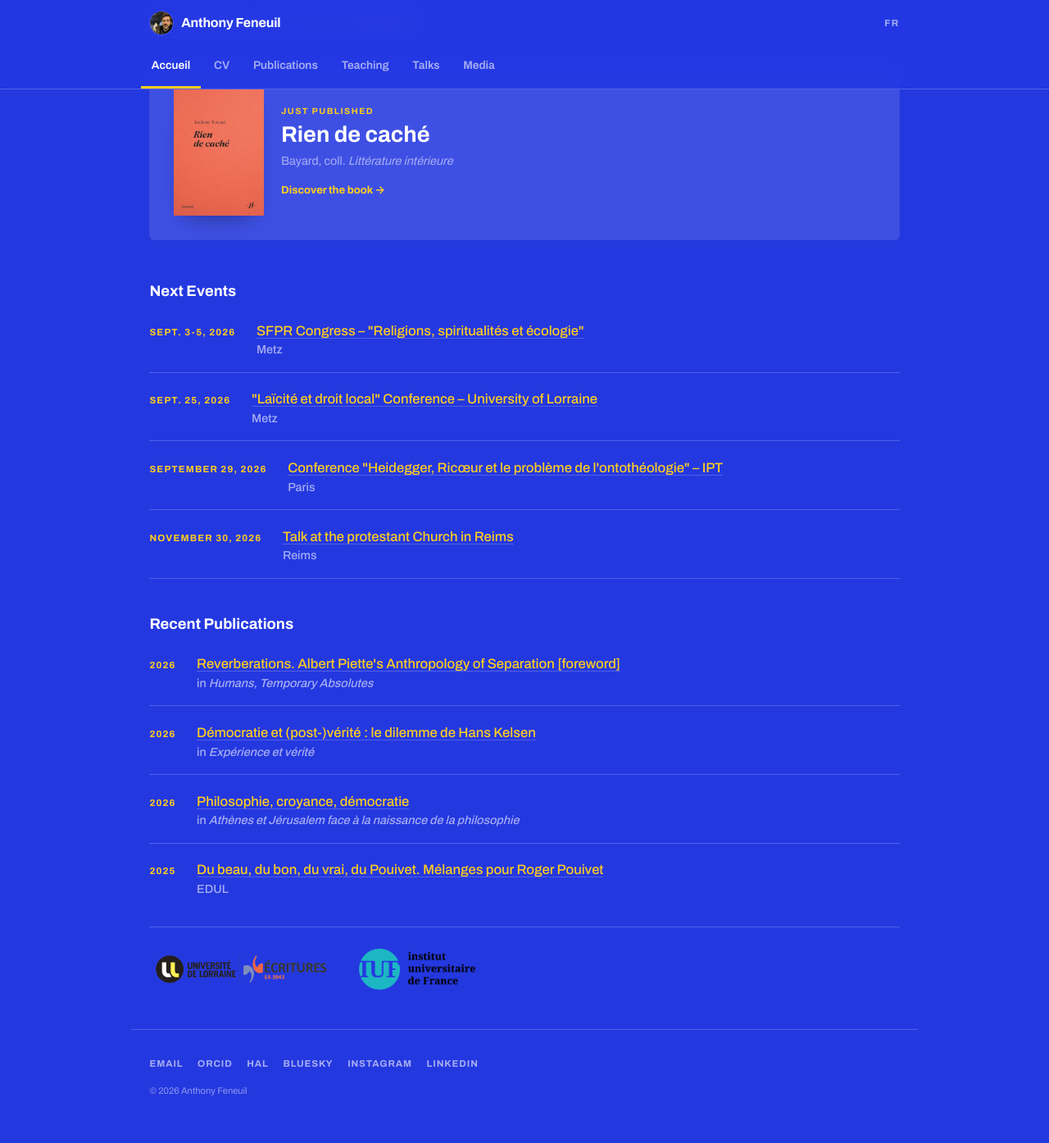
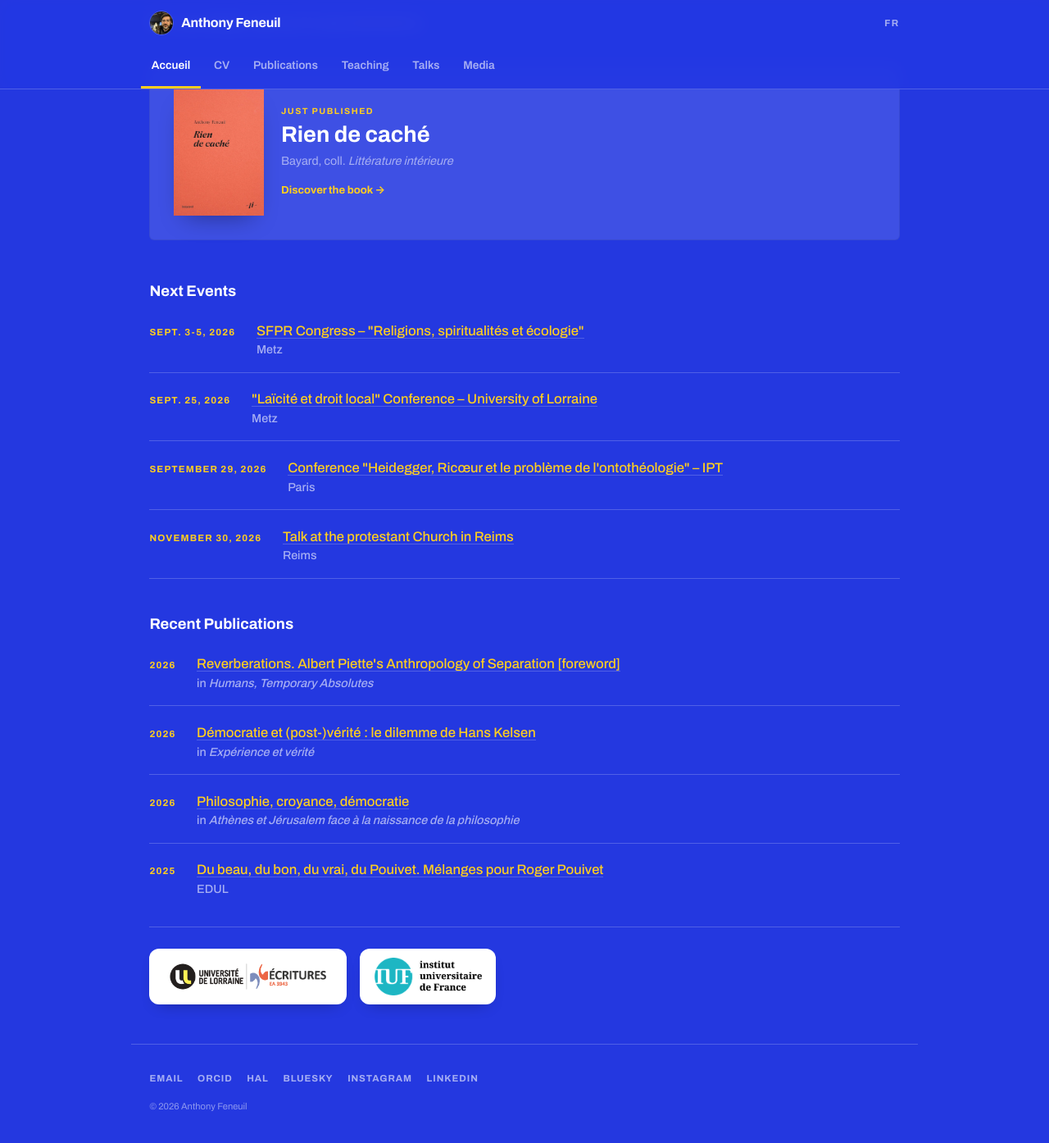
Before and after one commit to anfnl/anfnl.github.io, a Jekyll site: the page built from en/index.md, in a window 1280 px wide and 1400 px high, scrolled down 823 px. Shown: the top 1394 px of the window at 82% size. Built offline with Jekyll 4.4.1, drawn with Linux system fonts in a browser that asks for light colours; some web fonts are replaced.

Commit message:
Add files via upload

```diff
--- a/_layouts/refonte.html
+++ b/_layouts/refonte.html
@@ -145,8 +145,9 @@
   .btn:hover{background:var(--ink);color:var(--paper)}
 
   /* Affiliations */
-  .affil{display:flex;gap:2rem;align-items:center;flex-wrap:wrap;margin-top:1.2rem;padding-top:1.6rem;border-top:1px solid var(--line)}
-  .affil img{height:50px;width:auto}
+  .affil{display:flex;gap:1rem;align-items:center;flex-wrap:wrap;margin-top:1.2rem;padding-top:1.6rem;border-top:1px solid var(--line)}
+  .affil a{background:#fff;border-radius:12px;padding:.7rem 1.1rem;display:inline-flex;align-items:center;box-shadow:0 8px 20px -12px rgba(0,0,0,.45)}
+  .affil img{height:46px;width:auto}
   /* pas de filet sous la dernière publication : évite le double trait avant les logos */
   .recent-pubs ul li:last-child{border-bottom:none}
 
```
